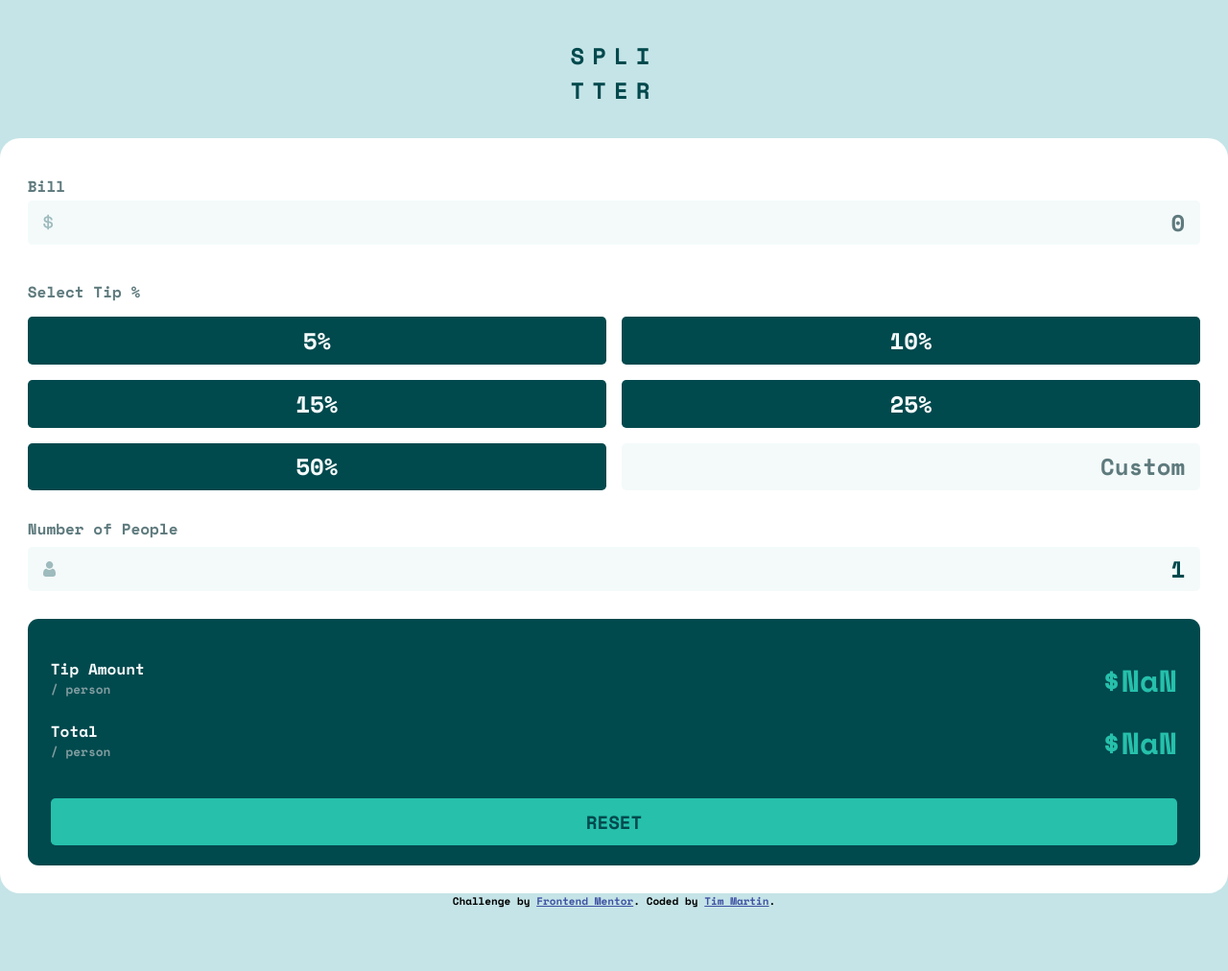
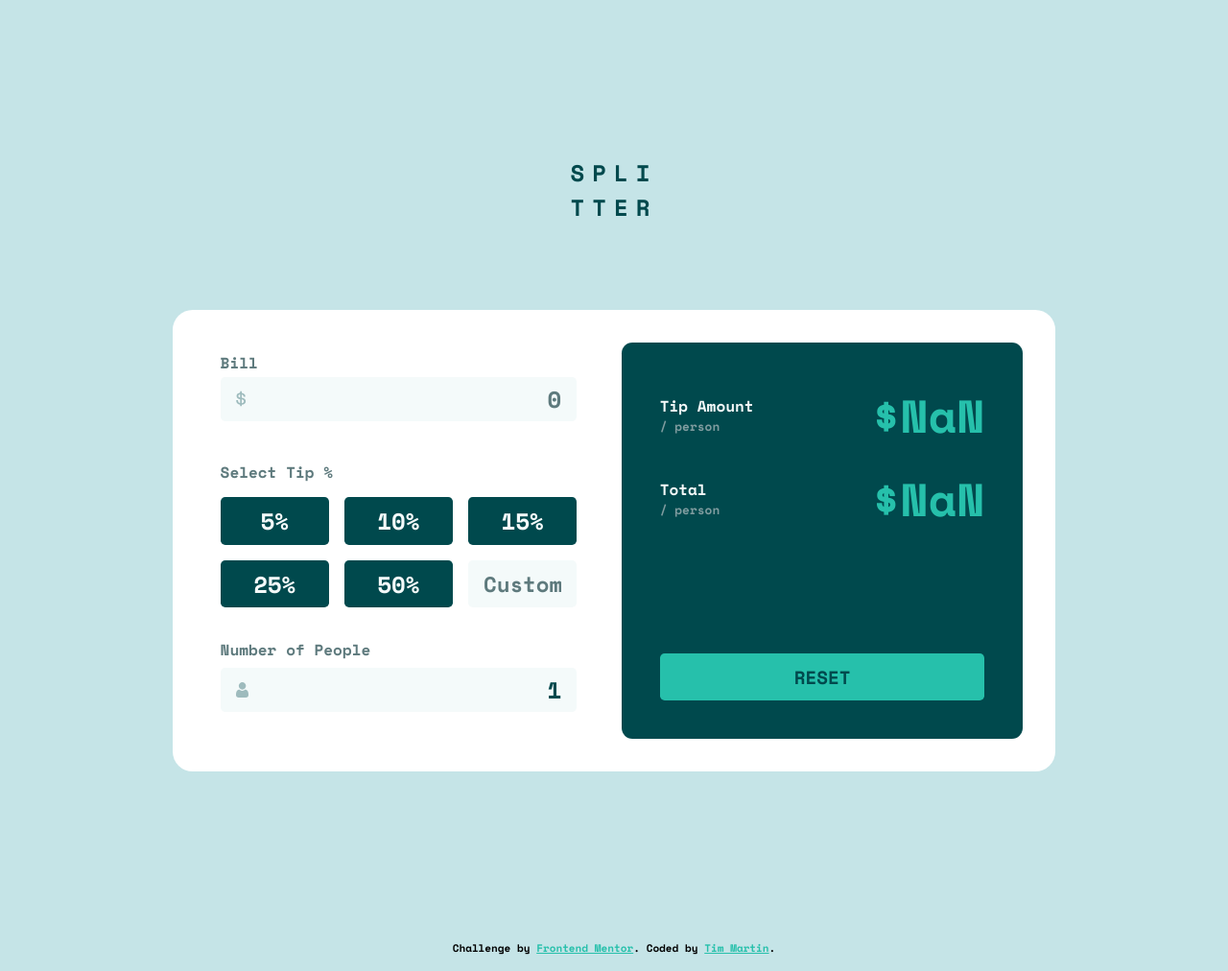
Before and after one commit to TimMartin13-Frontend-Mentor/tip-calculator, a website: page index.html in a window 1280 px wide. Shown: the whole page at 96% size. Before the commit the page ends 947 px from the top, so only its background shows below. Drawn offline with nearby package versions, Linux system fonts and the light colour scheme.

Commit message:
Added desktop layout

```diff
--- a/index.html
+++ b/index.html
@@ -8,11 +8,6 @@
   <link rel="stylesheet" href="./styles/style.css">
   <title>Frontend Mentor | Tip calculator app</title>
 
-  <!-- Feel free to remove these styles or customise in your own stylesheet 👍 -->
-  <style>
-    .attribution { font-size: 11px; text-align: center; }
-    .attribution a { color: hsl(228, 45%, 44%); }
-  </style>
 </head>
 <body onload="initializeInputs()">
   <header>
@@ -42,7 +37,7 @@
             <label for="num-people">Number of People</label>
             <h3 class="error-text hide">Minimum: 1</h3>
           </div>
-          <input type="text" id="num-people" name="num-people" placeholder="1" maxlength="8"></input>
+          <input type="text" id="num-people" name="num-people" class="num-people" placeholder="1" maxlength="8"></input>
         </div>
       </section>
       <section class="output">
--- a/js/main.js
+++ b/js/main.js
@@ -82,6 +82,7 @@ tips.forEach(function(val) {
 const calculateTip = () => {
   if (people >= 1) {
     errorText.classList.add('hide');
+    peopleNumber.classList.remove('error');
     let tipAmount = (price * tipValue) / people;
     let totalAmount = (price / people) + tipAmount;
     tipPerPerson.innerHTML = `$${ tipAmount.toFixed(2) }`;
@@ -90,6 +91,7 @@ const calculateTip = () => {
   else {
     // Display error if less than 1 person
     errorText.classList.remove('hide');
+    peopleNumber.classList.add('error');
   }
 }
 
--- a/sass/abstracts/_fonts.scss
+++ b/sass/abstracts/_fonts.scss
@@ -44,12 +44,12 @@ button {
   font-size: 1.2rem;
 }
 
-// @media (min-width: 600px){
-//   .title {
-//     font-size: 0.8rem;
-//   }
+@media (min-width: 600px){
+  .amount {
+    font-size: 3rem;
+  }
 
-//   .advice {
-//     font-size: 1.7rem;
-//   }
-// }
+  #custom {
+    font-size: 1.4rem;
+  }
+}
--- a/sass/components/_inputs.scss
+++ b/sass/components/_inputs.scss
@@ -54,3 +54,7 @@ input[type=text], .select {
 .hide {
   display: none;
 }
+
+.error {
+  outline: 2px solid #B77D72;
+}
--- a/sass/components/_main_card.scss
+++ b/sass/components/_main_card.scss
@@ -2,7 +2,17 @@
 @use "./../abstracts/__abstracts-dir" as ab;
 
 .main-card {
+  display: flex;
+  flex-direction: column;
   padding: 1.8rem;
   border-radius: 1.3rem;
   background-color: ab.$white;
 }
+
+@media (min-width: 900px){
+  .main-card {
+    flex-direction: row;
+    justify-content: space-between;
+    padding: 2.1rem;
+  }
+}
--- a/sass/components/_output_card.scss
+++ b/sass/components/_output_card.scss
@@ -18,10 +18,11 @@
 .tip-container, .total-container {
   flex-direction: row;
   justify-content: space-between;
+  align-items: center;
 }
 
 .total-container {
-  padding-bottom: 1rem;
+  margin-bottom: 1rem;
 }
 
 .label-container {
@@ -40,3 +41,18 @@ h4 {
 .amount {
   color: ab.$strong-cyan;
 }
+
+@media (min-width: 900px){
+  .output {
+    justify-content: space-between;
+    padding: 2.5rem;
+  }
+
+  .tip-container {
+    margin-bottom: 1rem;
+  }
+
+  .label-container {
+    padding-bottom: 0;
+  }
+}
--- a/sass/layout/_main_layout.scss
+++ b/sass/layout/_main_layout.scss
@@ -28,9 +28,47 @@ header {
   margin-top: 1.8rem;
 }
 
-// @media (min-width: 600px){
-//   .card {
-//     margin: 13.94rem auto 0 auto;
-//     max-width: 33.75rem;
-//   }
-// }
+@media (min-width: 900px){
+  header {
+    margin: 10.125rem auto 5.56rem auto;
+  }
+
+  .container {
+    margin: 0 auto 10rem auto;
+    max-width: 57.5rem;
+  }
+
+  .input, .output {
+    width: 50%;
+  }
+
+  .output {
+    margin: 0;
+
+  }
+
+  .input {
+    margin: 0 0 0 1rem;
+    padding-right: 2.9rem;
+  }
+
+  .tip-grid {
+    grid-template-columns: 1fr 1fr 1fr;
+    grid-template-rows: auto;
+    gap: 1rem;
+  }
+
+  .cost, .tip {
+    margin-bottom: 2rem;
+  }
+}
+
+.attribution {
+  font-size: 11px;
+  text-align: center;
+  padding: 1rem;
+}
+
+.attribution a {
+  color: ab.$strong-cyan;
+}
```
Also changed, not shown: styles/style.css, 1 other file.
